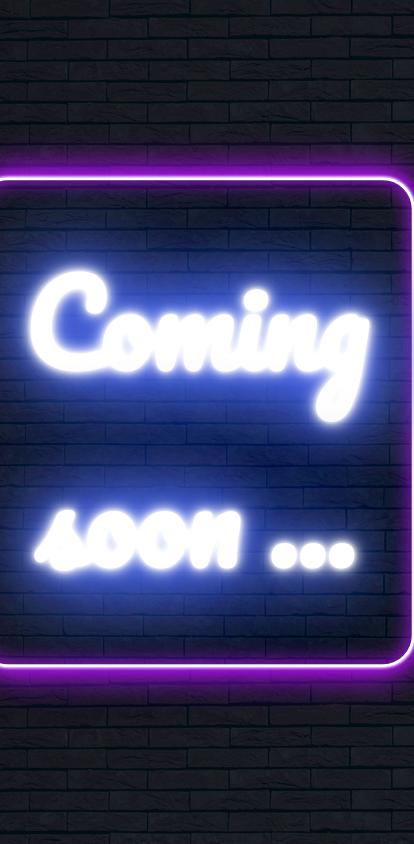
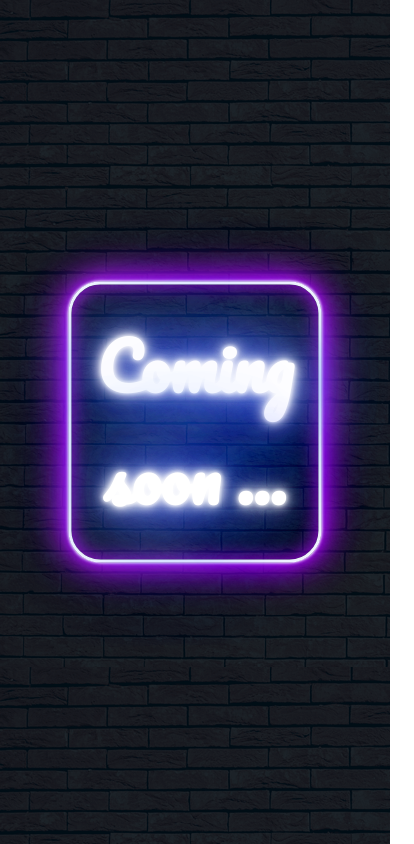
Before and after one commit to Creatorben/PortfolioPage, a plain HTML site: page index.html in a window 390 px wide. Shown: the whole page, 414 px wide, since content can reach past the window. Drawn offline with Linux system fonts and the light colour scheme.

Commit message:
Mobile fix

```diff
--- a/styles.css
+++ b/styles.css
@@ -42,6 +42,12 @@ h1 {
   transform: translate(-50%, -50%);
 }
 
+@media screen and (max-width: 900px) {
+  h1 {
+    font-size: 4rem;
+  }
+}
+
 .neonText {
   color: #fff;
   text-shadow: 0 0 7px #fff, 0 0 10px #fff, 0 0 21px #fff, 0 0 42px #5271ff,
```
